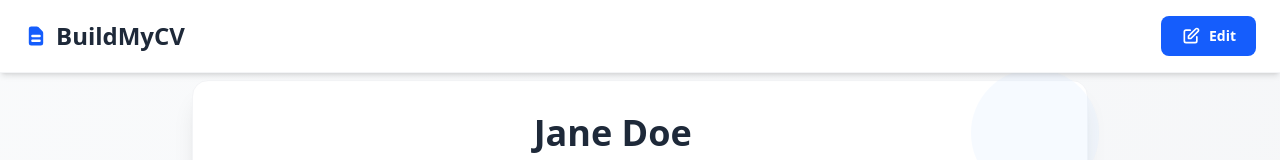
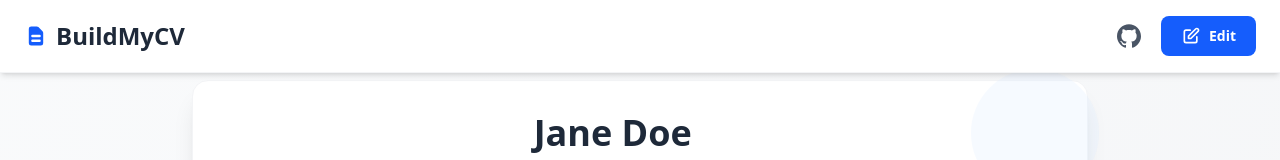
Before and after one commit to bugtok14/buildmycv, a React (Vite) app: page / in a window 1280 px wide. Shown: the top 160 px of the page. Built offline with nearby package versions, Linux system fonts and the light colour scheme; grey boxes are pictures that could not be loaded.

Commit message:
added github icon

```diff
--- a/src/components/Header.jsx
+++ b/src/components/Header.jsx
@@ -9,6 +9,20 @@ const Header = ({ isEditable, setIsEditable }) => {
         </svg>
         BuildMyCV
       </h1>
+      <div className="flex items-center space-x-3">
+        {/* GitHub Icon */}
+        <a
+          href="https://github.com/your-username/your-repo"
+          target="_blank"
+          rel="noopener noreferrer"
+          className="text-gray-600 hover:text-gray-900 transition-colors duration-300 p-2 rounded-full hover:bg-gray-100"
+          aria-label="View source code on GitHub"
+        >
+          <svg className="w-5 h-5 sm:w-6 sm:h-6" viewBox="0 0 24 24" fill="currentColor">
+            <path d="M12 0.296c-6.627 0-12 5.373-12 12 0 5.302 3.438 9.8 8.205 11.385.6.113.82-.26.82-.577 0-.285-.01-1.04-.015-2.04-3.338.724-4.042-1.61-4.042-1.61-.546-1.385-1.335-1.755-1.335-1.755-1.087-.745.084-.729.084-.729 1.205.084 1.838 1.236 1.838 1.236 1.07 1.835 2.809 1.305 3.495.998.108-.776.417-1.305.76-1.605-2.665-.305-5.467-1.334-5.467-5.931 0-1.311.469-2.381 1.236-3.221-.124-.303-.535-1.524.117-3.176 0 0 1.008-.322 3.301 1.23.957-.266 1.983-.399 3.003-.404 1.02.005 2.047.138 3.006.404 2.291-1.552 3.297-1.23 3.297-1.23.653 1.653.242 2.874.118 3.176.77.84 1.235 1.911 1.235 3.221 0 4.609-2.807 5.624-5.479 5.921.43.372.823 1.102.823 2.222v3.293c0 .319.192.694.801.576 4.765-1.589 8.199-6.086 8.199-11.386 0-6.627-5.373-12-12-12z"/>
+          </svg>
+        </a>
+
         <button
           onClick={() => setIsEditable(!isEditable)}
           className={`px-3 py-1.5 sm:px-4 sm:py-2 md:px-5 md:py-2.5 rounded-md sm:rounded-lg font-medium sm:font-semibold transition-colors duration-300 flex items-center text-xs sm:text-sm ${
@@ -33,6 +47,7 @@ const Header = ({ isEditable, setIsEditable }) => {
             </>
           )}
         </button>
+      </div>
     </header>
   );
 };
```
Lines whose indentation alone changed are shown as unchanged.
